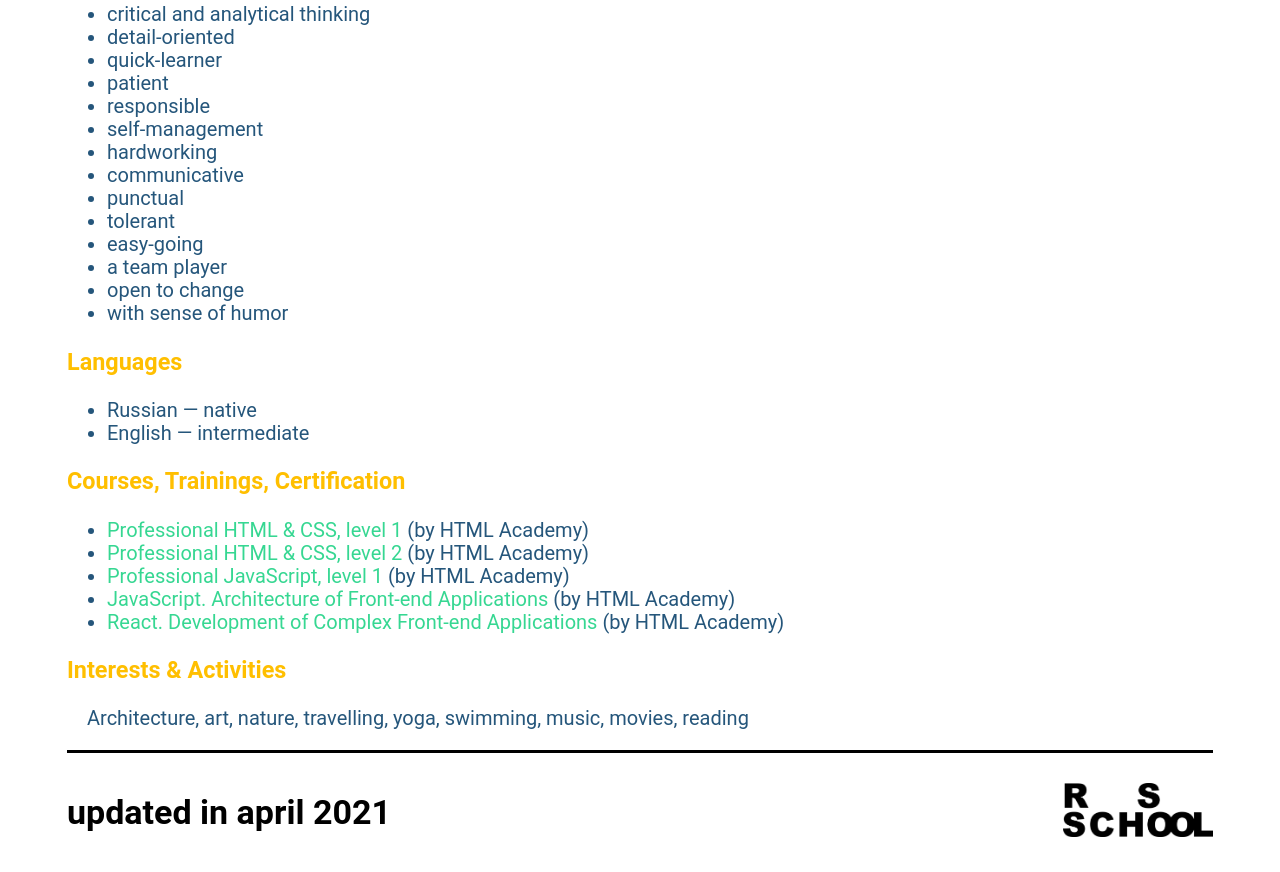
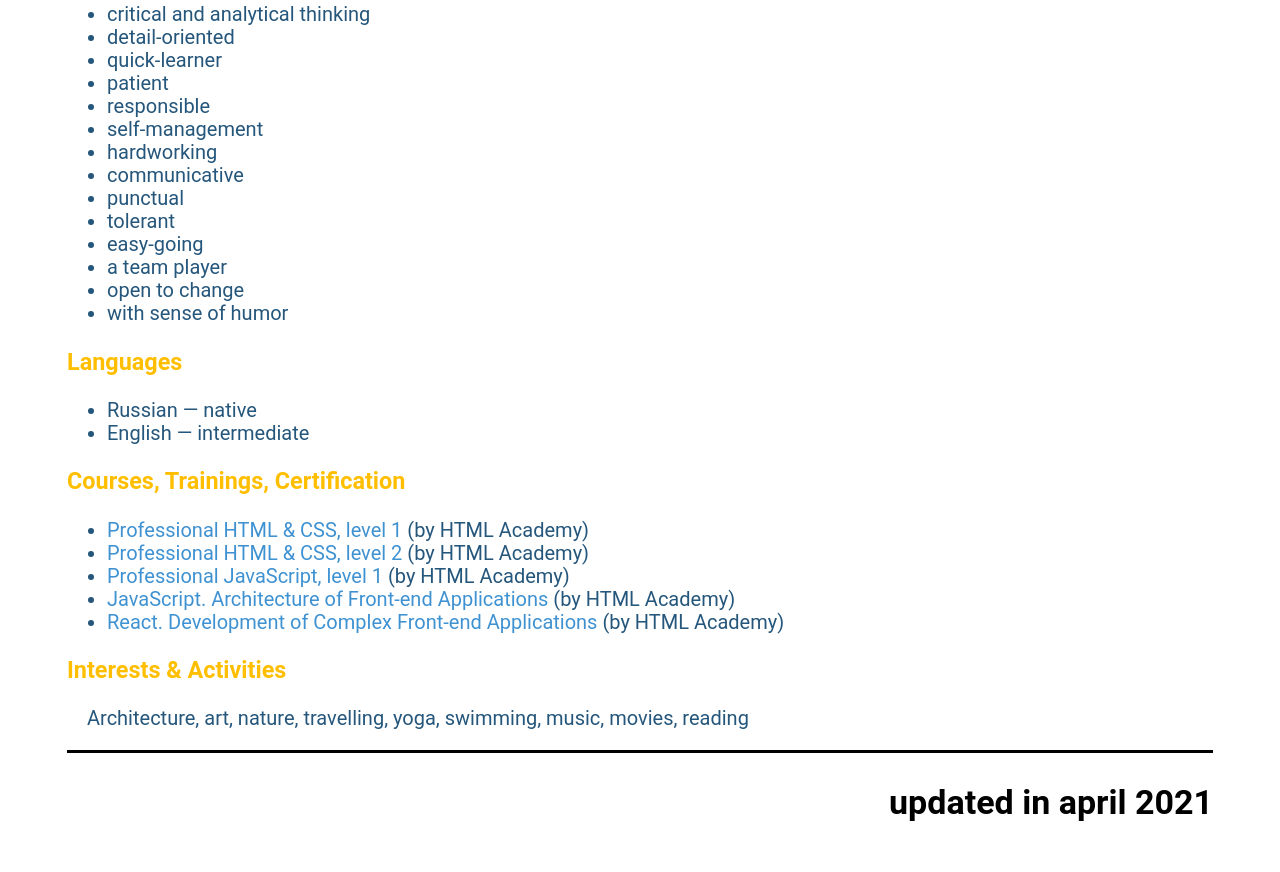
Before and after one commit to levallevchenko/rsschool-cv, a plain HTML site: page index.html in a window 1280 px wide. Shown: the part 1716-2588 px from the top of the page. Drawn offline with Linux system fonts and the light colour scheme; a web font is replaced by a local one.

Commit message:
feat: update title and colors

```diff
--- a/css/style.css
+++ b/css/style.css
@@ -50,7 +50,7 @@
 
 a {
 	text-decoration: none;
-	color: 	#36D792;
+	color: var(--dark-blue);
 }
 
 a:hover {
@@ -166,7 +166,7 @@ img {
 
 .page-footer {
 	display: flex;
-	justify-content: space-between;
+	justify-content: flex-end;
 	padding: 30px 0;
   border-top: 3px solid black;
 }
--- a/index.html
+++ b/index.html
@@ -6,7 +6,7 @@
 	<meta http-equiv="X-UA-Compatible" content="ie=edge">
 	<link rel="stylesheet" href="css/style.css">
   <link rel="stylesheet" href="css/normalize.css">
-	<title>CV for Rolling Scopes School</title>
+	<title>My CV</title>
 </head>
 <body class="page-body">
 	<div class="main-wrapper">
@@ -26,7 +26,7 @@
 			</nav>
 		</header>
 		<main class="page-main">
-				<h1 class="page-main__title">CV for Rolling Scopes School</h1>
+				<h1 class="page-main__title">CV</h1>
 				<h2 class="page-main__name-title">Anna Levchenko</h2>
 				<section class="contacts">
 					<h3 class="visually-hidden">Contacts & Info</h3>
@@ -137,9 +137,6 @@
 		</main>
 		<footer class="page-footer">
 			<div class="page-footer__date">updated in april 2021</div>
-			<div class="page-footer__logo">
-				<img src="./img/logo-rsschool.png" alt="Rolling Scopes School logo" width="150">
-			</div>
 		</footer>
 	</div>
 </body>
```
Also changed, not shown: 1 other file.
